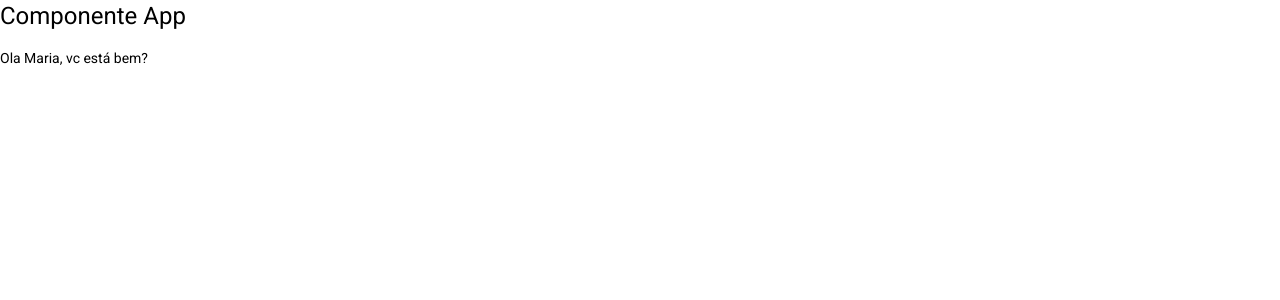
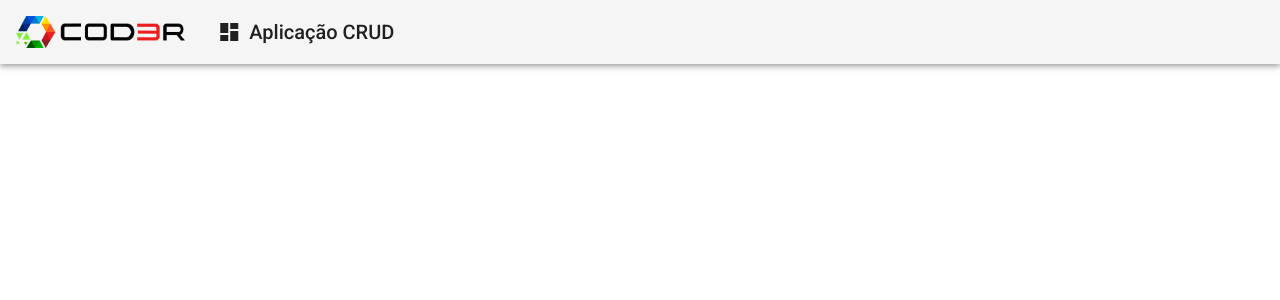
Before and after one commit to guiguat/angular-crud, an Angular app in the folder frontend/: page / in a window 1280 px wide. Shown: the top 300 px of the page. Built offline with nearby package versions, Linux system fonts and the light colour scheme.

Commit message:
header component

```diff
--- a/frontend/src/app/app.component.html
+++ b/frontend/src/app/app.component.html
@@ -1,2 +1 @@
-<h1>Componente App</h1>
-<p>Ola {{ nome }}, vc está bem?</p>
+<app-header></app-header>
--- a/frontend/src/app/app.module.ts
+++ b/frontend/src/app/app.module.ts
@@ -5,6 +5,8 @@
 import { AppComponent } from './app.component';
 import { BrowserAnimationsModule } from '@angular/platform-browser/animations';
 import { HeaderComponent } from './components/template/header/header.component';
+
+import { MatToolbarModule } from '@angular/material/toolbar';
 
 @NgModule({
   declarations: [
@@ -14,7 +16,8 @@
   imports: [
     BrowserModule,
     AppRoutingModule,
-    BrowserAnimationsModule
+    BrowserAnimationsModule,
+    MatToolbarModule
   ],
   providers: [],
   bootstrap: [AppComponent]
--- a/frontend/src/app/components/template/header/header.component.css
+++ b/frontend/src/app/components/template/header/header.component.css
@@ -0,0 +1,22 @@
+.header{
+    display: flex;
+    align-items: center;
+}
+
+.header a{
+    display: flex;
+    align-items: center;
+    text-decoration: none;
+}
+
+.header .logo{
+    max-height: 32px;
+}
+
+.header .title-group{
+    padding-left: 2rem;
+}
+
+.header .title-group i{
+    padding-right: .5rem;
+}
--- a/frontend/src/app/components/template/header/header.component.html
+++ b/frontend/src/app/components/template/header/header.component.html
@@ -1 +1,15 @@
-<p>header works!</p>
+<mat-toolbar class="header mat-elevation-z4">
+    <span>
+        <a>
+            <img class="logo" src="assets/img/logo.png" alt="logo">
+        </a>
+    </span>
+    <span class="title-group">
+        <a>
+            <i class="material-icons">
+                dashboard
+            </i>
+            Aplicação CRUD
+        </a>
+    </span>
+</mat-toolbar>
```
Also changed, not shown: frontend/src/assets/img/logo.png (added).
